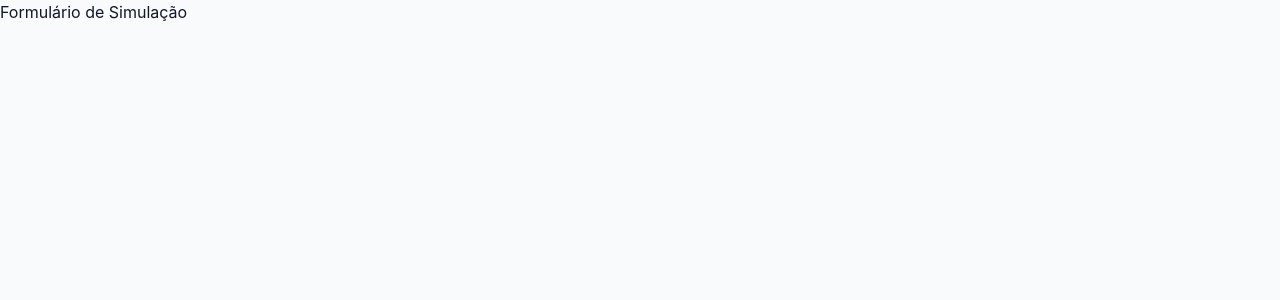
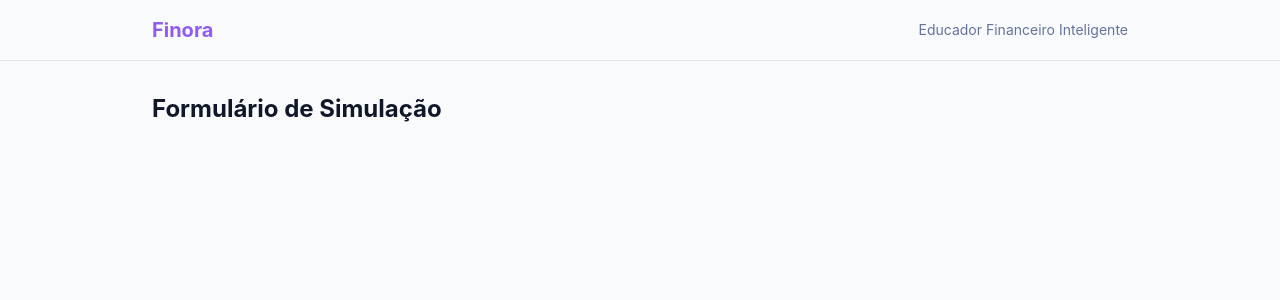
Before and after one commit to stheclara/desafio-educador-financeiro-ia, a React (Vite) app: page / in a window 1280 px wide. Shown: the top 300 px of the page. Built offline with nearby package versions, Linux system fonts and the light colour scheme.

Commit message:
feat: cria header e layout base da aplicacao

```diff
--- /dev/null
+++ b/src/components/Header.tsx
@@ -0,0 +1,17 @@
+export function Header() {
+  return (
+    <header className="border-b border-border bg-background">
+      <div className="mx-auto flex w-full max-w-5xl items-center justify-between px-6 py-4">
+        <div>
+          <span className="text-xl font-bold text-primary">
+            Finora
+          </span>
+        </div>
+
+        <span className="text-sm text-muted-foreground">
+          Educador Financeiro Inteligente
+        </span>
+      </div>
+    </header>
+  )
+}
--- /dev/null
+++ b/src/layouts/RootLayout.tsx
@@ -0,0 +1,14 @@
+import { Outlet } from 'react-router-dom'
+import { Header } from '../components/Header'
+
+export function RootLayout() {
+  return (
+    <div className="min-h-screen bg-background text-foreground">
+      <Header />
+
+      <main className="mx-auto w-full max-w-5xl px-6 py-8">
+        <Outlet />
+      </main>
+    </div>
+  )
+}
--- a/src/router.tsx
+++ b/src/router.tsx
@@ -1,15 +1,25 @@
 import { createBrowserRouter } from 'react-router-dom'
+import { RootLayout } from './layouts/RootLayout'
 
 export const router = createBrowserRouter([
   {
+    element: <RootLayout />,
     children: [
       {
         path: '/',
-        element: <h1>Formulário de Simulação</h1>,
+        element: (
+          <h1 className="text-2xl font-bold">
+            Formulário de Simulação
+          </h1>
+        ),
       },
       {
         path: '/resultado',
-        element: <h1>Resultado da Simulação</h1>,
+        element: (
+          <h1 className="text-2xl font-bold">
+            Resultado da Simulação
+          </h1>
+        ),
       },
     ],
   },
```
